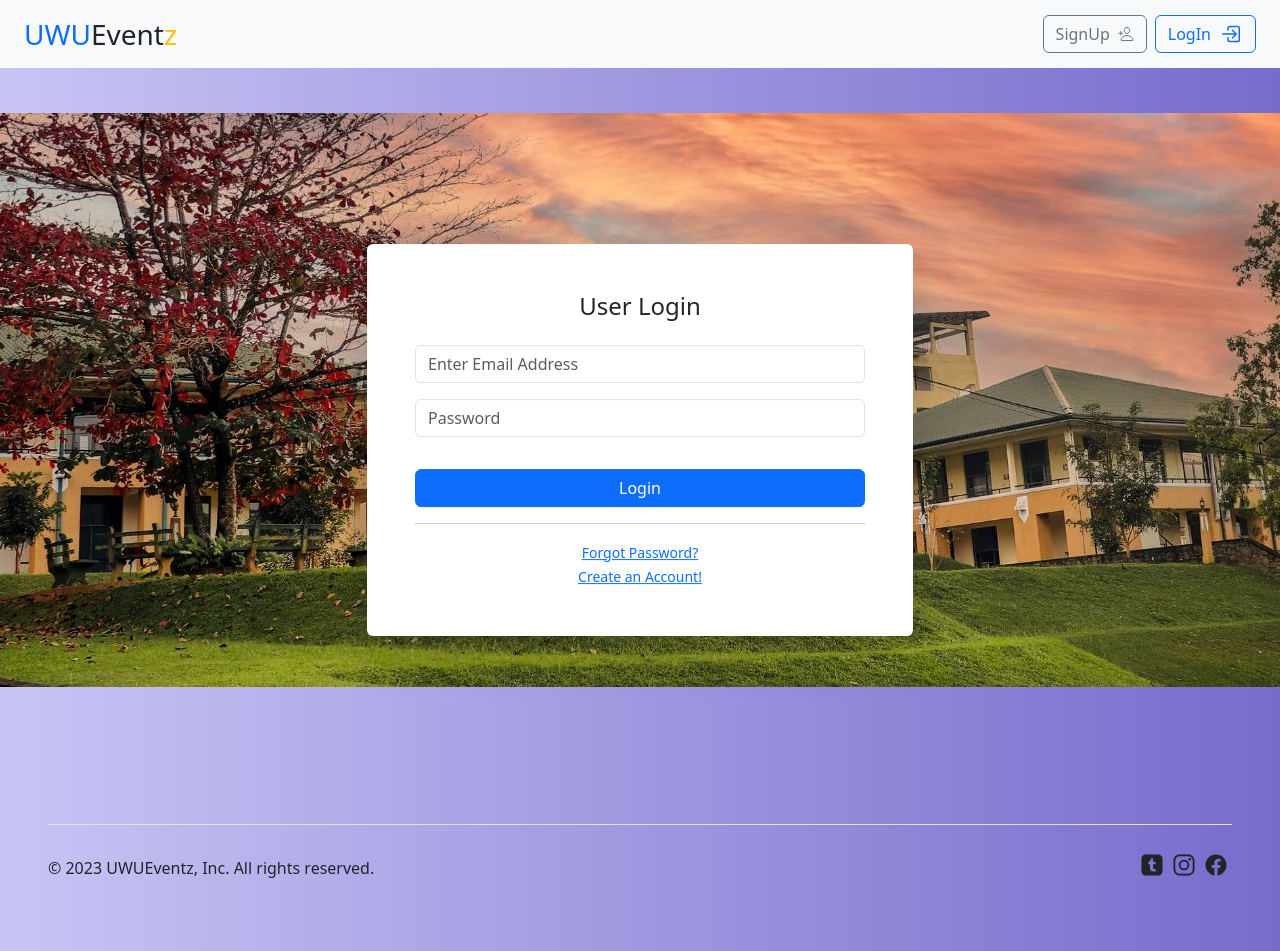
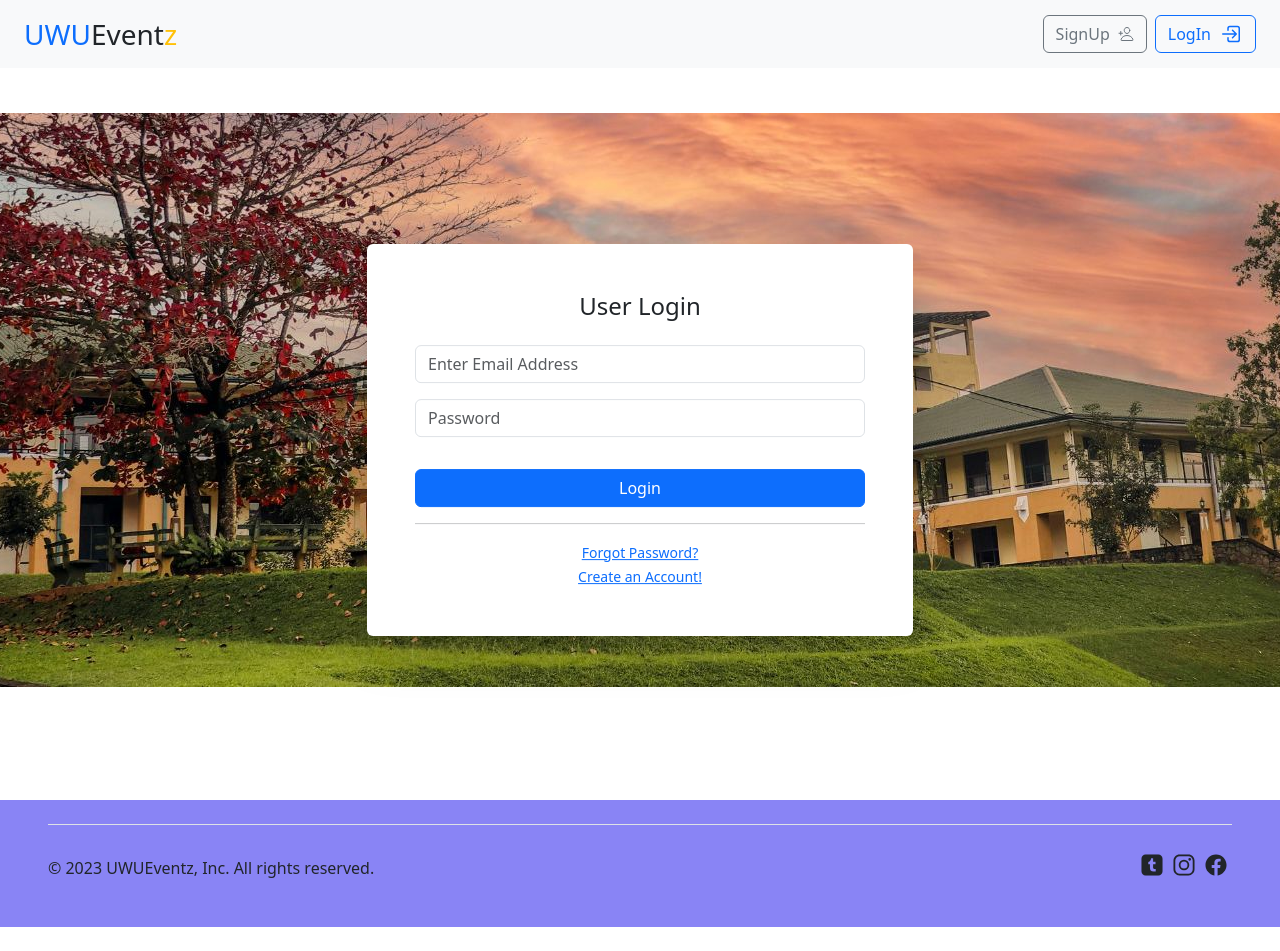
Before and after one commit to WDK-Techno/University-Event-Management-System, a PHP site: page /userlogin/index.html in a window 1280 px wide. Run offline with PHP 8.4, Linux system fonts and the light colour scheme; style sheets or scripts are compiled from the project's sources.

Commit message:
change userlogin

```diff
--- a/userlogin/page.css
+++ b/userlogin/page.css
@@ -6,5 +6,8 @@
 	background-repeat: no-repeat;
   }
 body {
-	background: linear-gradient(90deg, #C7C5F4, #776BCC);
+	background: linear-gradient(90deg, #C7C5F4,);
 }
+footer{
+	background-color: #8984f5;
+}
```
